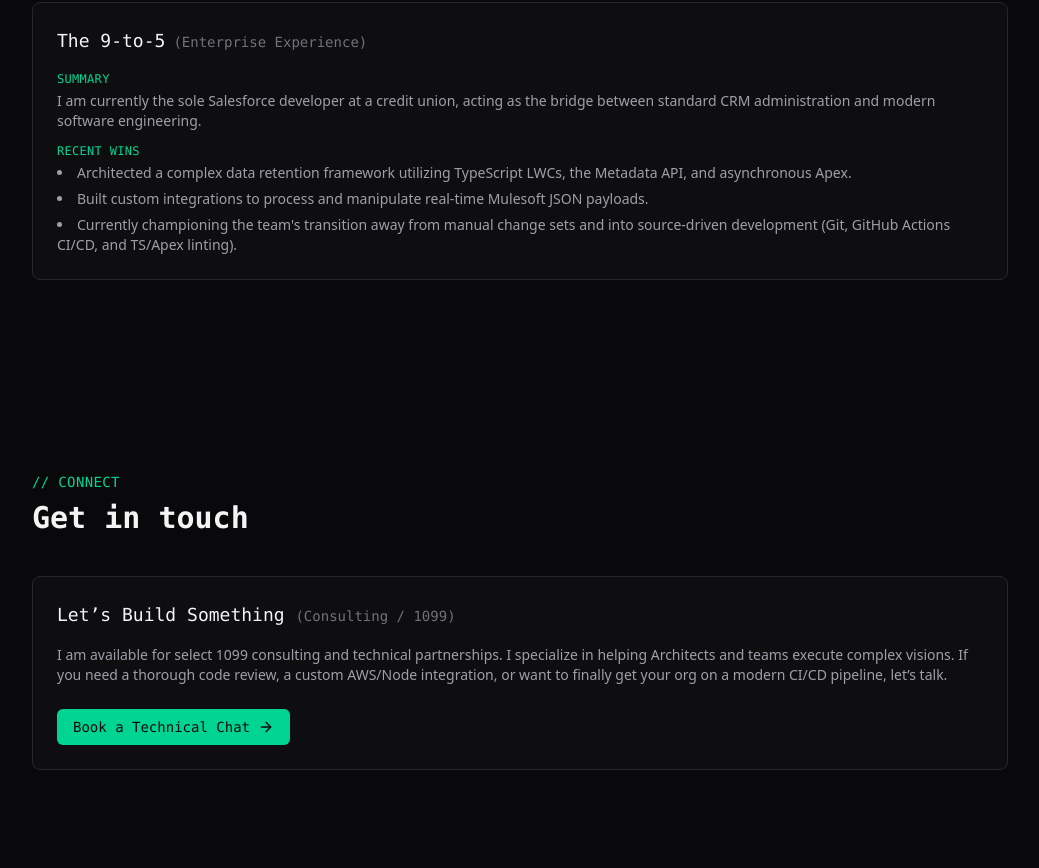
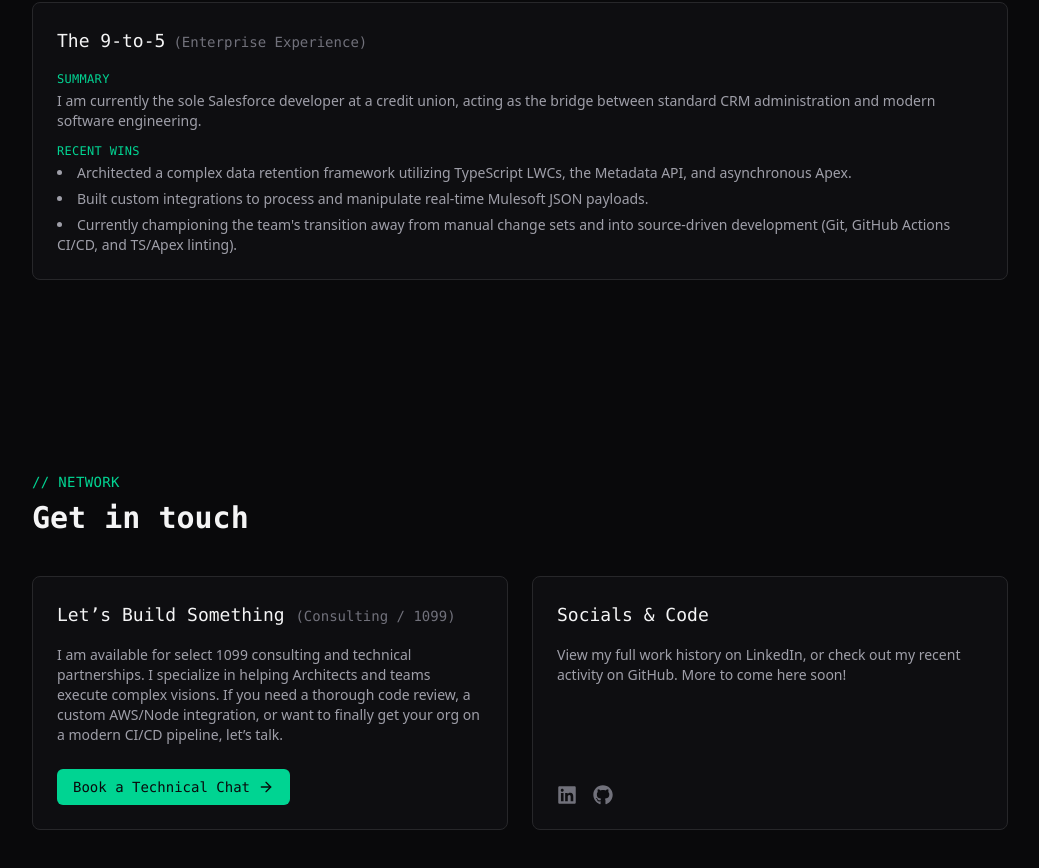
Before and after one commit to selkasse/sharif-gg, a React (Vite) app: page / in a window 1280 px wide. Shown: the part 1124-1992 px from the top of the page, without its empty margins (120-1159 px from the left). Built offline with nearby package versions, Linux system fonts and the light colour scheme.

Commit message:
add github and linkedin links

```diff
--- a/src/components/CallToAction.tsx
+++ b/src/components/CallToAction.tsx
@@ -1,20 +1,18 @@
 import { ArrowRight } from "lucide-react";
+import { FaGithub, FaLinkedin } from "react-icons/fa6";
 
 function CallToAction() {
   return (
     <section className="mx-auto max-w-5xl px-6 py-16 md:py-24">
       <p className="font-mono text-sm uppercase tracking-wide text-emerald-400">
-        // Connect
+        // NETWORK
       </p>
-      {/* <h2 className="mt-2 font-mono text-2xl font-semibold text-zinc-100 md:text-3xl">
-        Endpoints
-      </h2> */}
       <h2 className="mt-2 font-mono text-2xl font-semibold text-zinc-100 md:text-3xl">
         Get in touch
       </h2>
 
-      <div className="mt-10 grid gap-6">
-        <div className="rounded-lg border border-zinc-800 bg-zinc-900/40 p-6">
+      <div className="mt-10 grid gap-6 md:grid-cols-2">
+        <div className="flex flex-col rounded-lg border border-zinc-800 bg-zinc-900/40 p-6">
           <h3 className="font-mono text-lg text-zinc-100">
             Let’s Build Something{" "}
             <span className="text-sm font-normal text-zinc-500">
@@ -30,51 +28,42 @@
           </p>
           <a
             href="#"
-            className="mt-6 inline-flex items-center gap-2 rounded-md bg-emerald-400 px-4 py-2 font-mono text-sm font-medium text-zinc-950 transition-colors hover:bg-emerald-300"
+            className="mt-6 inline-flex items-center gap-2 self-start rounded-md bg-emerald-400 px-4 py-2 font-mono text-sm font-medium text-zinc-950 transition-colors hover:bg-emerald-300"
           >
             Book a Technical Chat
             <ArrowRight className="h-4 w-4" aria-hidden="true" />
           </a>
         </div>
 
-        {/* <div className="rounded-lg border border-zinc-800 bg-zinc-900/40 p-6">
+        <div className="flex flex-col rounded-lg border border-zinc-800 bg-zinc-900/40 p-6">
           <h3 className="font-mono text-lg text-zinc-100">
-            Learn in Public{" "}
-            <span className="text-sm font-normal text-zinc-500">
-              (Follow the Journey)
-            </span>
+            Socials &amp; Code
           </h3>
           <p className="mt-4 text-sm text-zinc-400">
-            No newsletters or "5-step guru guides" here. I'm currently exploring
-            the world of private, air-gapped AI homelabs (Docker, Ollama,
-            pgvector) and sharing what I learn along the way. Sometimes I know
-            exactly what I'm doing; sometimes I'm figuring it out live. Come
-            watch me break things and fix them.
+            View my full work history on LinkedIn, or check out my recent
+            activity on GitHub. More to come here soon!
           </p>
-          <div className="mt-6 flex items-center gap-4">
+          <div className="mt-auto flex items-center gap-4 pt-6">
             <a
-              href="#"
-              aria-label="Twitch"
+              href="https://www.linkedin.com/in/selkassed/"
+              target="_blank"
+              rel="noopener noreferrer"
+              aria-label="LinkedIn"
               className="text-zinc-500 transition-colors hover:text-emerald-400"
             >
-              <SiTwitch className="h-5 w-5" />
+              <FaLinkedin className="h-5 w-5" aria-hidden="true" />
             </a>
             <a
-              href="#"
-              aria-label="YouTube"
-              className="text-zinc-500 transition-colors hover:text-emerald-400"
-            >
-              <SiYoutube className="h-5 w-5" />
-            </a>
-            <a
-              href="#"
+              href="https://github.com/selkasse"
+              target="_blank"
+              rel="noopener noreferrer"
               aria-label="GitHub"
               className="text-zinc-500 transition-colors hover:text-emerald-400"
             >
-              <SiGithub className="h-5 w-5" />
+              <FaGithub className="h-5 w-5" aria-hidden="true" />
             </a>
           </div>
-        </div> */}
+        </div>
       </div>
     </section>
   );
```
